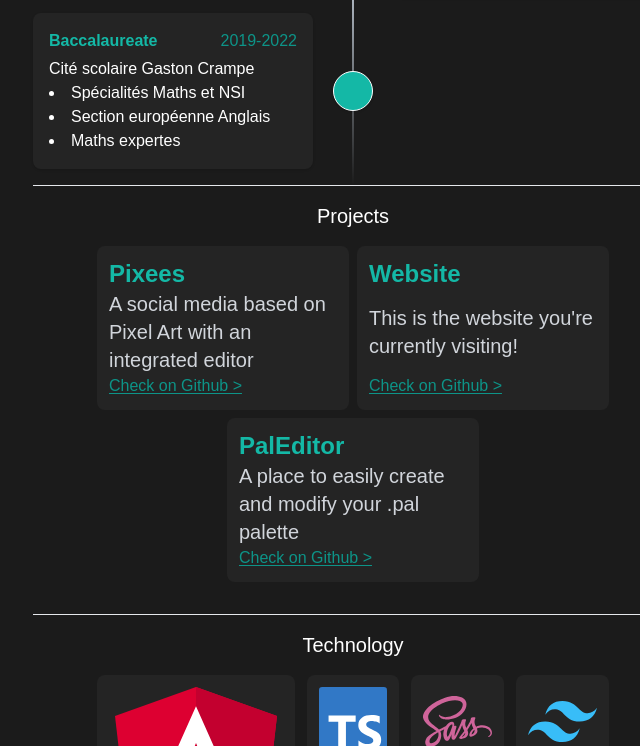
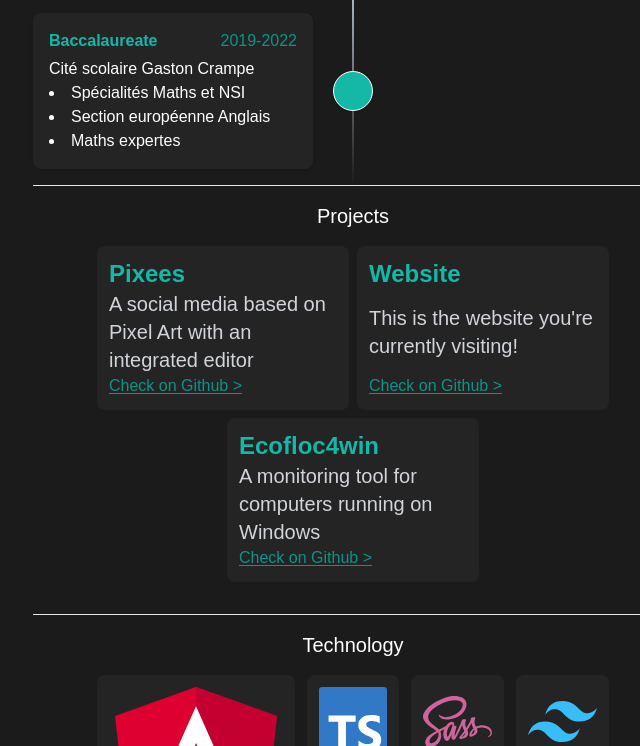
Before and after one commit to Mattis40/mattis40.github.com, a website: page src/index.html in a window 1280 px wide. Shown: the part 440-1186 px from the top of the page, without its empty margins (287-927 px from the left). Drawn offline with Linux system fonts and the light colour scheme.

Commit message:
Add new project

```diff
--- a/src/index.html
+++ b/src/index.html
@@ -108,9 +108,9 @@
           </a>
         </div>
         <div class="project-card col-start-2 col-span-2 row-span-2">
-          <a href="https://github.com/Mattis40/online-cv" class="flex flex-col justify-between h-full">
-            <div class="text-2xl font-bold text-teal-500">PalEditor</div>
-            <div class="text-gray-300 text-sm sm:text-xl">A place to easily create and modify your .pal palette</div>
+          <a href="https://github.com/Ecofloc4win/Ecofloc4win" class=" flex flex-col justify-between h-full">
+            <div class="text-2xl font-bold text-teal-500">Ecofloc4win</div>
+            <div class="text-gray-300 text-sm sm:text-xl">A monitoring tool for computers running on Windows</div>
             <div class="underline underline-offset-2 text-teal-600">Check on Github ></div>
           </a>
         </div>
```
Also changed, not shown: package.json (added, +11 -0 lines).
